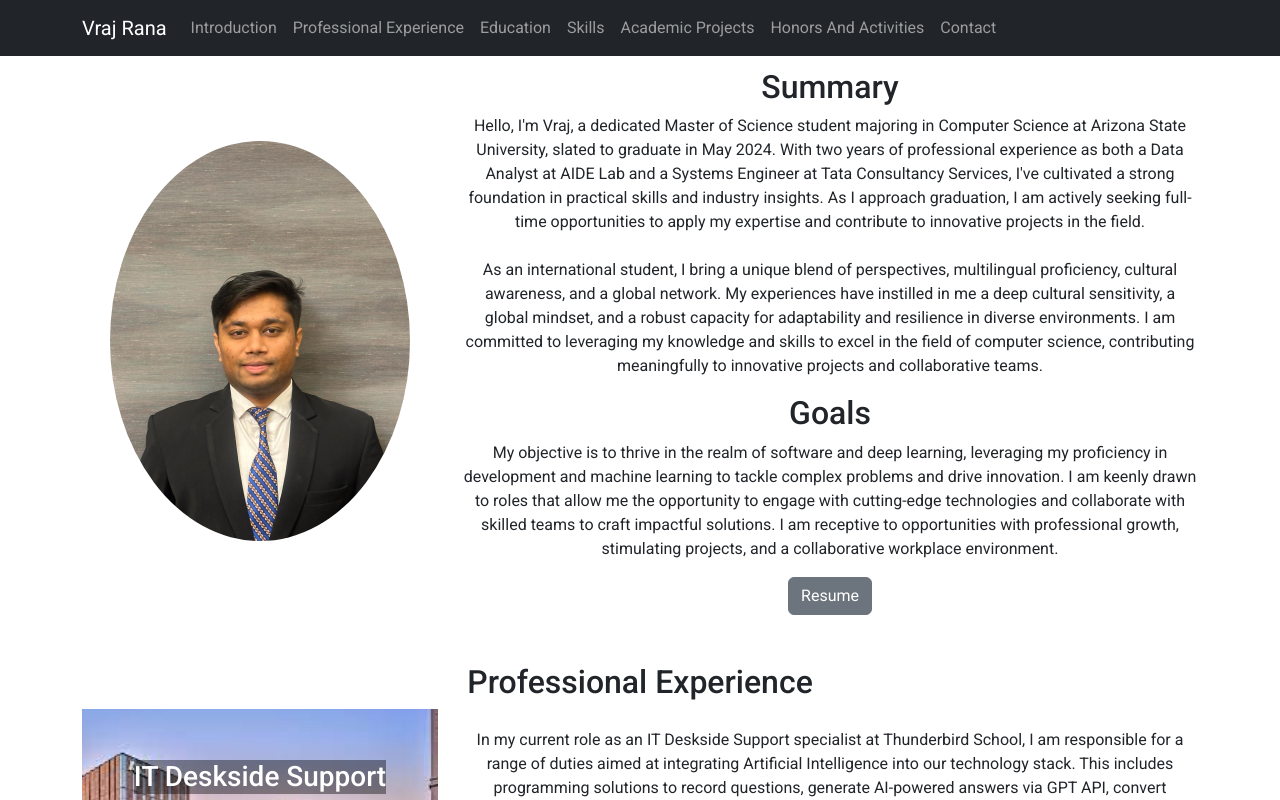
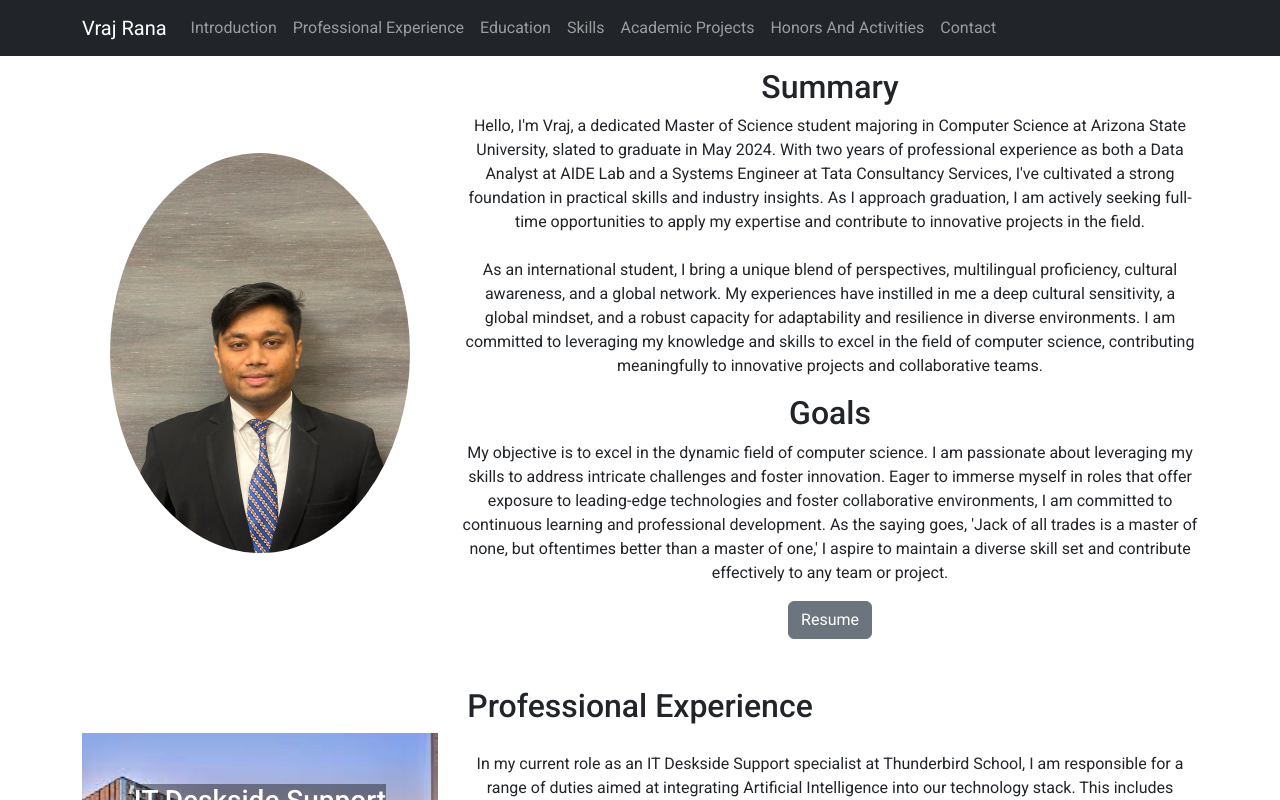
Before and after one commit to vrcoder70/vrcoder70.github.io, a React (Create React App) app: page / in a window 1280 px wide. Shown: the top 800 px of the page. Built offline with nearby package versions, Linux system fonts and the light colour scheme.

Commit message:
summary change

```diff
--- a/src/Summary.js
+++ b/src/Summary.js
@@ -17,7 +17,7 @@ function Summary() {
               As an international student, I bring a unique blend of perspectives, multilingual proficiency, cultural awareness, and a global network. My experiences have instilled in me a deep cultural sensitivity, a global mindset, and a robust capacity for adaptability and resilience in diverse environments. I am committed to leveraging my knowledge and skills to excel in the field of computer science, contributing meaningfully to innovative projects and collaborative teams.
             </p>
             <h2>Goals</h2>
-            <p>My objective is to thrive in the realm of software and deep learning, leveraging my proficiency in development and machine learning to tackle complex problems and drive innovation. I am keenly drawn to roles that allow me the opportunity to engage with cutting-edge technologies and collaborate with skilled teams to craft impactful solutions. I am receptive to opportunities with professional growth, stimulating projects, and a collaborative workplace environment.</p>
+            <p>My objective is to excel in the dynamic field of computer science. I am passionate about leveraging my skills to address intricate challenges and foster innovation. Eager to immerse myself in roles that offer exposure to leading-edge technologies and foster collaborative environments, I am committed to continuous learning and professional development. As the saying goes, 'Jack of all trades is a master of none, but oftentimes better than a master of one,' I aspire to maintain a diverse skill set and contribute effectively to any team or project.</p>
             <a href={Resume} download className="btn btn-secondary">Resume</a>
           </div>
         </div>
```
